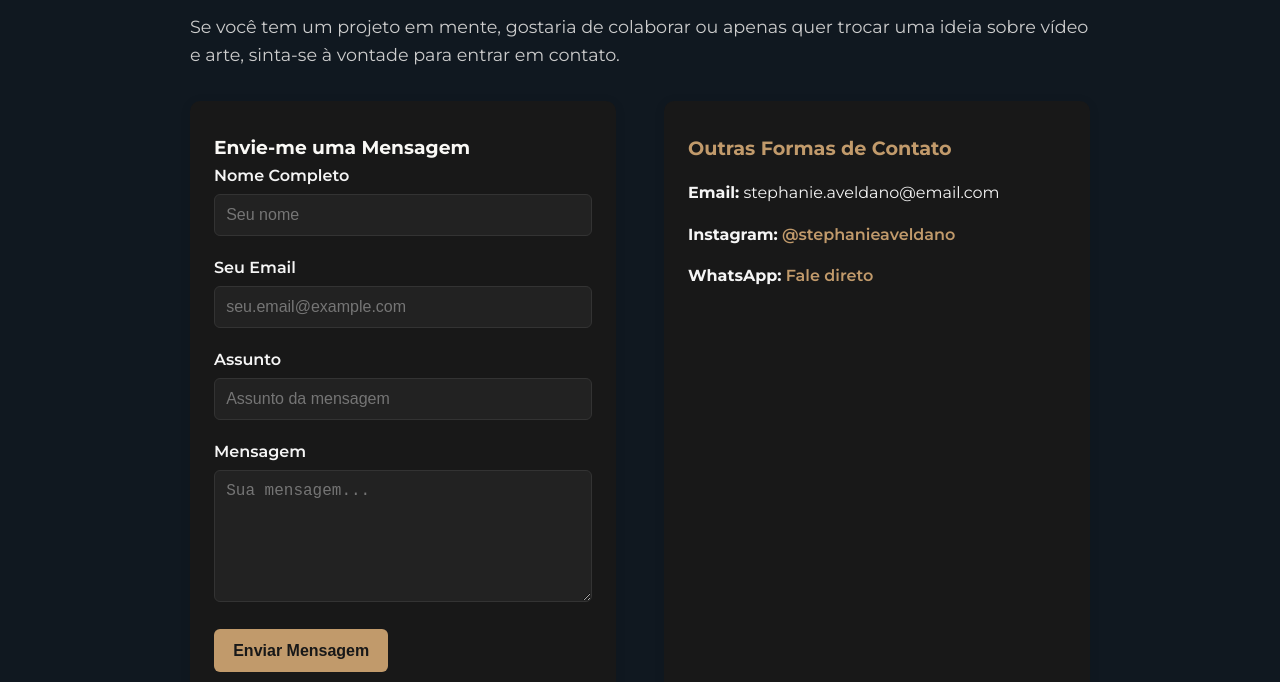
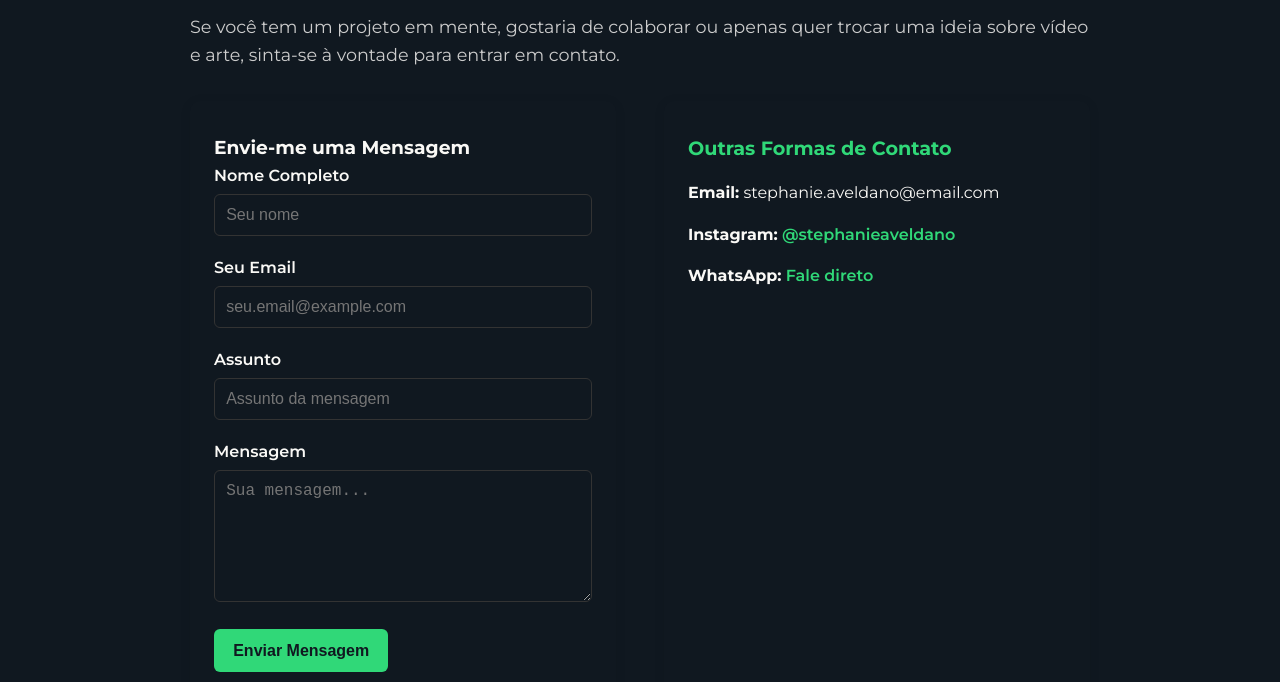
Before and after one commit to SaraVSSILVA/portfolio-videomaker-GabrieleMasci, a plain HTML site: page contato.html in a window 1280 px wide. Shown: the part 118-800 px from the top of the page. Drawn offline with Linux system fonts and the light colour scheme.

Commit message:
fix(style): corrige sintaxe e mantém paleta de cores e fonte da index na página de contato

```diff
--- a/style.css
+++ b/style.css
@@ -1,4 +1,3 @@
-/* Header contato */
 #main-header {
   background: #111;
   padding: 1rem 0;
@@ -62,46 +61,69 @@
   gap: 3rem;
   flex-wrap: wrap;
 }
-.contact-form-wrapper,
-.contact-info-wrapper {
+ .contact-form-wrapper {
    flex: 1 1 350px;
-  background: #181818;
+   background: #101820;
    border-radius: 10px;
    box-shadow: 0 2px 12px rgba(0, 0, 0, 0.08);
    padding: 2rem 1.5rem;
  }
-.contact-form h3,
-.contact-info-wrapper h3 {
-  color: #c19a6b;
+ .contact-info-wrapper {
+   flex: 1 1 350px;
+   background: #101820;
+   border-radius: 10px;
+   box-shadow: 0 2px 12px rgba(0, 0, 0, 0.08);
+   padding: 2rem 1.5rem;
+ }
+
+ .contact-form h3 {
+   color: #30d878;
    margin-bottom: 1rem;
    font-size: 1.2rem;
  }
+ .contact-info-wrapper h3 {
+   color: #30d878;
+   margin-bottom: 1rem;
+   font-size: 1.2rem;
+ }
+
  .contact-form .form-group {
   margin-bottom: 1.2rem;
 }
 .contact-form label {
   font-weight: 600;
-  color: #f5f5f5;
+  color: #faf9f6;
   margin-bottom: 0.3rem;
   display: block;
 }
-.contact-form input,
-.contact-form textarea {
-  background: #222;
+ .contact-form input {
+   background: #101820;
    border: 1px solid #333;
    border-radius: 6px;
-  color: #f5f5f5;
+   color: #faf9f6;
    padding: 0.7rem;
    font-size: 1rem;
    width: 100%;
  }
-.contact-form input:focus,
+ .contact-form textarea {
+   background: #101820;
+   border: 1px solid #333;
+   border-radius: 6px;
+   color: #faf9f6;
+   padding: 0.7rem;
+   font-size: 1rem;
+   width: 100%;
+ }
+
+ .contact-form input:focus {
+   outline: 2px solid #30d878;
+ }
  .contact-form textarea:focus {
-  outline: 2px solid #c19a6b;
+   outline: 2px solid #30d878;
  }
 .btn-primary {
-  background: #c19a6b;
-  color: #181818;
+  background: #30d878;
+  color: #101820;
   border: none;
   border-radius: 6px;
   padding: 0.8rem 1.2rem;
@@ -111,14 +133,14 @@
   transition: background 0.3s;
 }
 .btn-primary:hover {
-  background: #a67c52;
+  background: #22b86a;
 }
 .info-item {
   margin-bottom: 1rem;
-  color: #f5f5f5;
+  color: #faf9f6;
 }
 .info-item a {
-  color: #c19a6b;
+  color: #30d878;
   text-decoration: none;
   font-weight: 600;
 }
```
Lines whose indentation alone changed are shown as unchanged.
